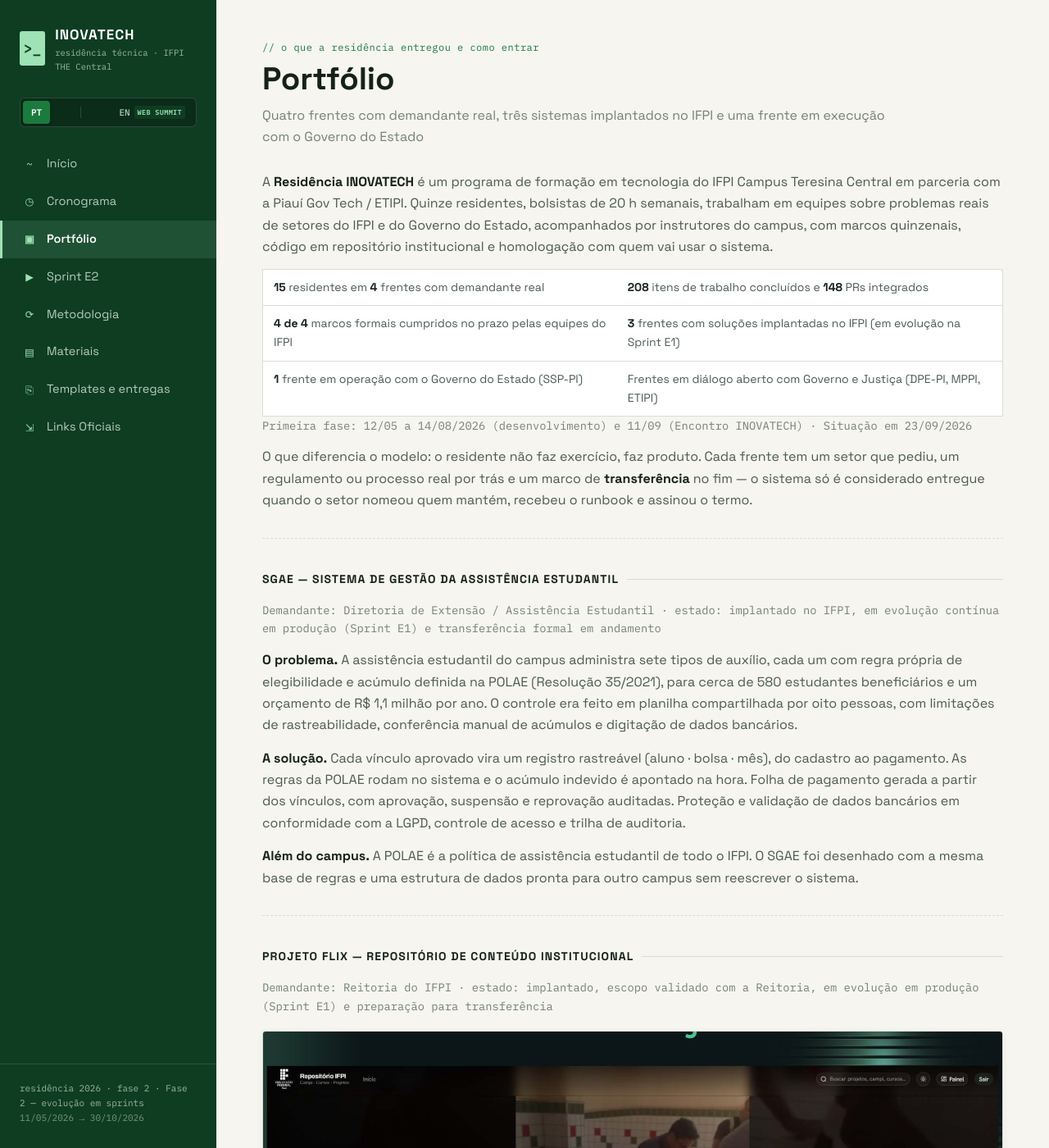
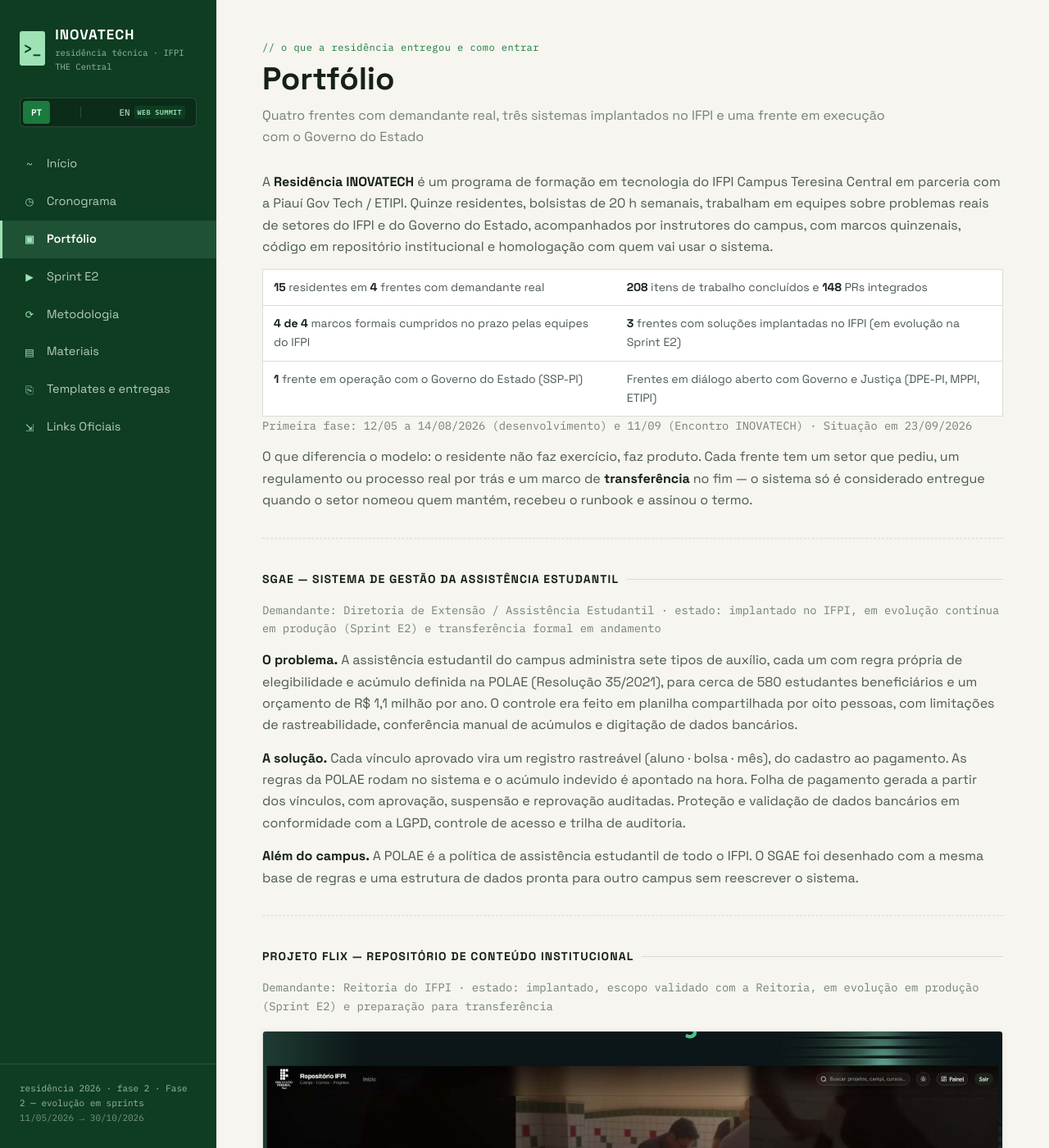
Before and after one commit to inovatech-ifpi/portal, a Jekyll site: the page built from portfolio.md, in a window 1280 px wide and 1400 px high. Shown: the whole window at 82% size. Built offline with Jekyll 4.4.1, drawn with Linux system fonts in a browser that asks for light colours; some of the changed text lies outside the part shown.

Commit message:
docs(portal): alinha materiais, entregas e portfolio com a Sprint E2 vigente

```diff
--- a/portfolio.md
+++ b/portfolio.md
@@ -19,7 +19,7 @@
   <table>
     <tbody>
       <tr><td><strong>15</strong> residentes em <strong>4</strong> frentes com demandante real</td><td><strong>208</strong> itens de trabalho concluídos e <strong>148</strong> PRs integrados</td></tr>
-      <tr><td><strong>4 de 4</strong> marcos formais cumpridos no prazo pelas equipes do IFPI</td><td><strong>3</strong> frentes com soluções implantadas no IFPI (em evolução na Sprint E1)</td></tr>
+      <tr><td><strong>4 de 4</strong> marcos formais cumpridos no prazo pelas equipes do IFPI</td><td><strong>3</strong> frentes com soluções implantadas no IFPI (em evolução na Sprint E2)</td></tr>
       <tr><td><strong>1</strong> frente em operação com o Governo do Estado (SSP-PI)</td><td>Frentes em diálogo aberto com Governo e Justiça (DPE-PI, MPPI, ETIPI)</td></tr>
     </tbody>
   </table>
@@ -35,7 +35,7 @@
 
 ## SGAE — Sistema de Gestão da Assistência Estudantil
 
-<p class="mono dim">Demandante: Diretoria de Extensão / Assistência Estudantil · estado: implantado no IFPI, em evolução contínua em produção (Sprint E1) e transferência formal em andamento</p>
+<p class="mono dim">Demandante: Diretoria de Extensão / Assistência Estudantil · estado: implantado no IFPI, em evolução contínua em produção (Sprint E2) e transferência formal em andamento</p>
 
 **O problema.** A assistência estudantil do campus administra sete tipos de auxílio, cada um com
 regra própria de elegibilidade e acúmulo definida na POLAE (Resolução 35/2021), para cerca de 580
@@ -56,7 +56,7 @@
 
 ## Projeto Flix — repositório de conteúdo institucional
 
-<p class="mono dim">Demandante: Reitoria do IFPI · estado: implantado, escopo validado com a Reitoria, em evolução em produção (Sprint E1) e preparação para transferência</p>
+<p class="mono dim">Demandante: Reitoria do IFPI · estado: implantado, escopo validado com a Reitoria, em evolução em produção (Sprint E2) e preparação para transferência</p>
 
 ![Catálogo do Repositório IFPI, com projeto em destaque]({{ '/assets/img/portfolio/tela-flix-home.jpg' | relative_url }})
 
@@ -77,7 +77,7 @@
 
 ## Conecta CATCE e Catraka CATCE — segurança e controle de acesso
 
-<p class="mono dim">Demandante: Direção-Geral do Campus Teresina Central · estado: implantados no IFPI, mantenedor confirmado pela DTI, em evolução (Sprint E1); integração com portaria pendente</p>
+<p class="mono dim">Demandante: Direção-Geral do Campus Teresina Central · estado: implantados no IFPI, mantenedor confirmado pela DTI, em evolução (Sprint E2); integração com portaria pendente</p>
 
 ![As quatro telas do aplicativo Conecta CATCE]({{ '/assets/img/portfolio/tela-conecta-app.jpg' | relative_url }})
 
```
Also changed, not shown: en/index.md (+1 -1 lines), en/portfolio.md (+4 -4 lines), materiais.md (+2 -1 lines), templates-entregas.md (+2 -1 lines).
